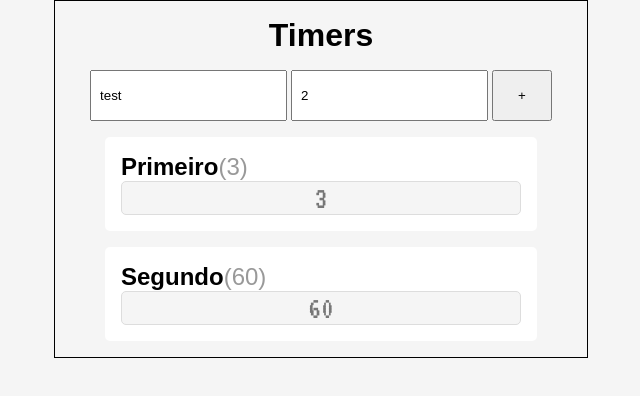
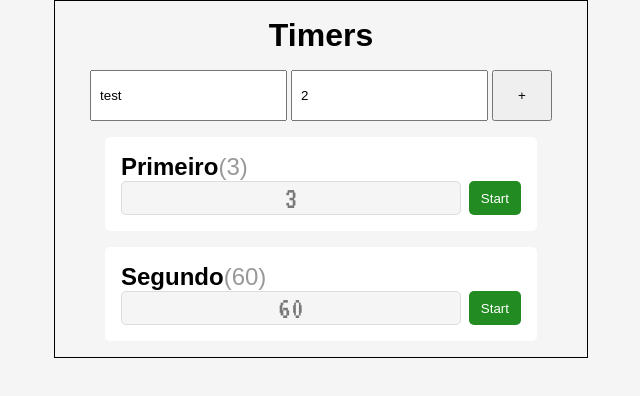
Before and after one commit to matiasarenhard/custom-timers, a React (Create React App) app: page / in a window 1280 px wide. Shown: the top 396 px of the page, without its empty margins (319-959 px from the left). Built offline with nearby package versions, Linux system fonts and the light colour scheme.

Commit message:
update loggic

```diff
--- a/src/components/Timer/Timer.module.css
+++ b/src/components/Timer/Timer.module.css
@@ -16,6 +16,9 @@
 
 .details {
   margin-top: 0.5;
+  display: flex;
+  justify-content: space-between;
+  gap: 0.5rem;
 }
 
 .timeLeft {
@@ -23,6 +26,7 @@
   border: 1px solid #ddd;
   border-radius: 5px;
   text-align: center;
+  flex-grow: 1;
 }
 
 .timeLeft span {
@@ -30,3 +34,14 @@
   font-size: 2rem;
   color: #777;
 }
+
+.button {
+  border: none;
+  border-radius: 5px;
+  color: white;
+}
+
+.start {
+  padding: 0.5rem 0.75rem;
+  background-color: forestgreen;
+}
--- a/src/components/Timer/index.js
+++ b/src/components/Timer/index.js
@@ -1,8 +1,25 @@
 import styles from "./Timer.module.css";
-import { useState } from "react";
+import { useState, useEffect } from "react";
 
 const Timer = ({ name, duration }) => {
     const [timeLeft, setTimeLeft] = useState(duration);
+    const [intervalId, setIntervalId] = useState(null);
+    useEffect(() => {
+        if(timeLeft === 0) {
+          clearInterval(intervalId);
+        }
+
+    }, [timeLeft, intervalId]);
+
+
+    const handleStartClick = () => {
+        const id = setInterval(() => {
+            setTimeLeft((seconds) => seconds - 1);
+        }, 1000);
+
+        setIntervalId(id);
+    };
+
     return (
         <section className={styles.timer}>
             <header className={styles.header}>
@@ -14,8 +31,10 @@
 
             <div className={styles.details}>
                 <div className={styles.timeLeft}>
-                    <span>{timeLeft}</span>
+                    <span>{timeLeft !== 0 ? timeLeft : "Finish!"}</span>
                 </div>
+
+                <button className={`${styles.button} ${styles.start}`} onClick={handleStartClick}>Start</button>
             </div>
 
         </section>
```
